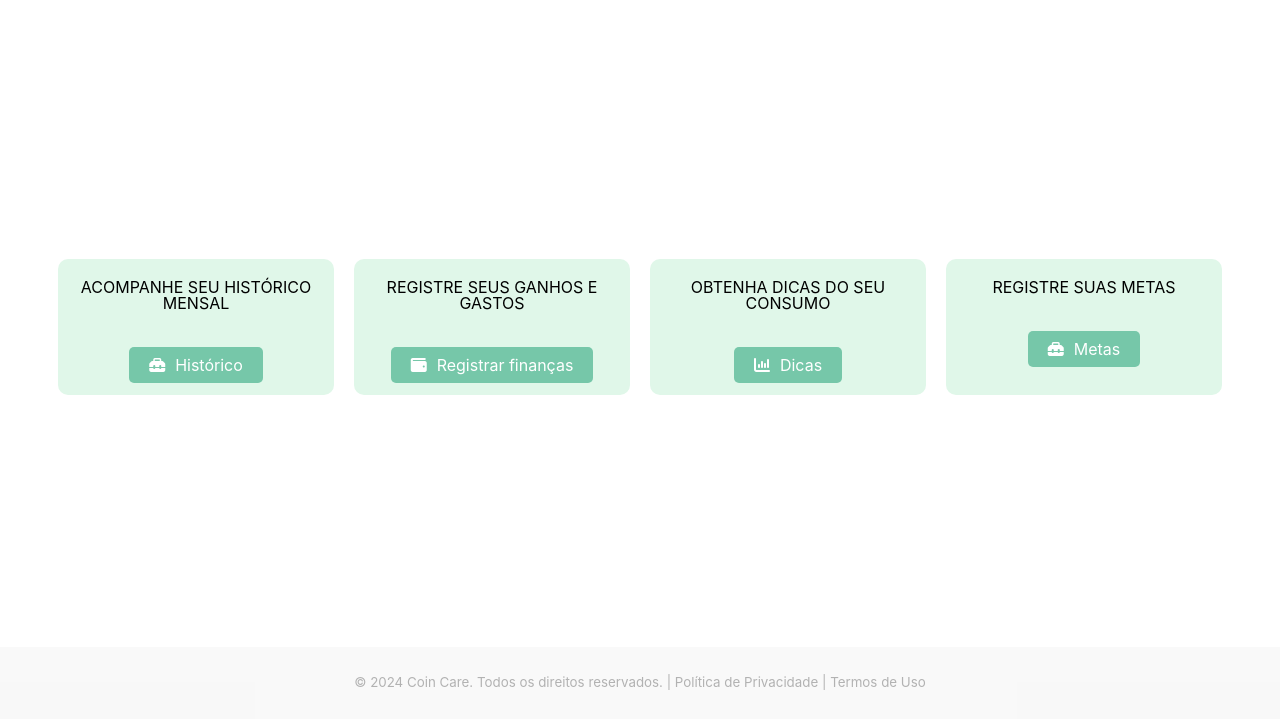
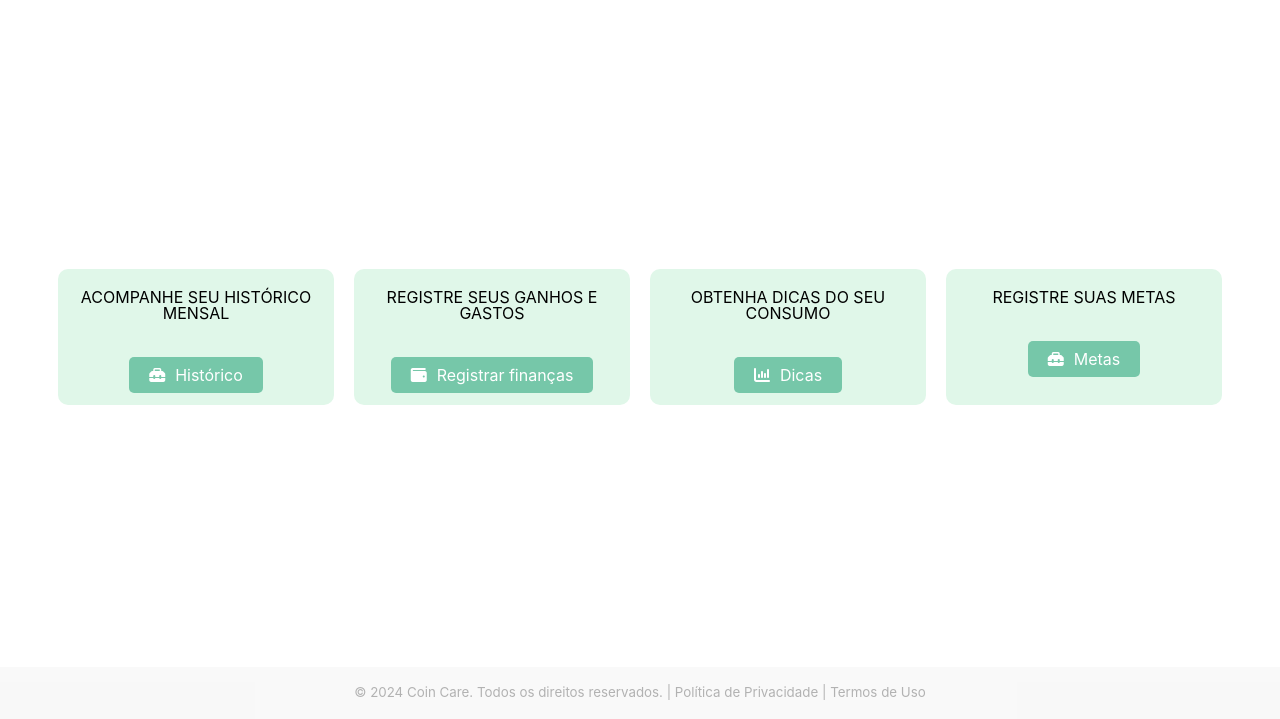
Before and after one commit to ICEI-PUC-Minas-PPLES-TI/plf-es-2024-1-ti1-0387100-coincare, a website: page codigo/public/index.html in a window 1280 px wide. Shown: the part 81-800 px from the top of the page. Drawn offline with Linux system fonts and the light colour scheme.

Commit message:
juntando o projeto

```diff
--- a/codigo/package.json
+++ b/codigo/package.json
@@ -1,5 +1,8 @@
 {
   "dependencies": {
     "json-server": "^0.17.4"
+  },
+  "scripts": {
+    "start": "json-server --watch ./db/db.json"
   }
 }
--- a/codigo/public/assets/css/pages/dicasGastos.css
+++ b/codigo/public/assets/css/pages/dicasGastos.css
@@ -101,14 +101,14 @@ h2 {
   font-weight: normal;
 }
 
-footer {
+/* footer {
   text-align: center;
   font-size: 14px;
   color: #aaa;
   padding: 10px;
   width: 100%;
   box-sizing: border-box;
-}
+} */
 
 .popup {
   display: none;
```
